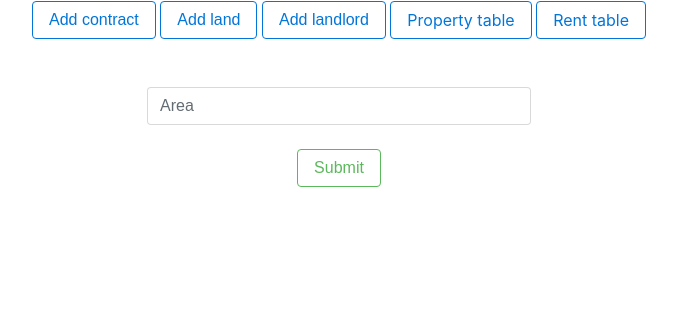
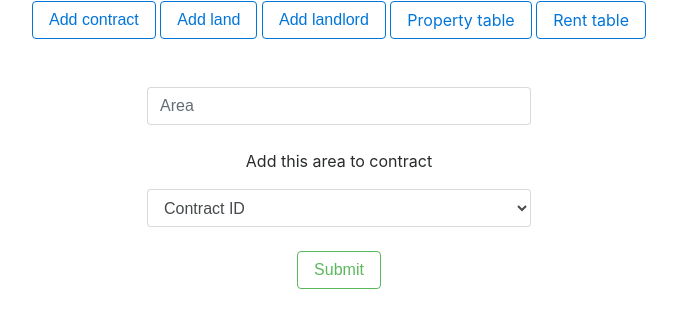
Before and after one commit to martog/techno_farm, a PHP site: page / in a window 1280 px wide, after a click on "Add land". Shown: the part 299-627 px from the top of the page, without its empty margins (301-978 px from the left). Run offline with PHP 8.4, Linux system fonts and the light colour scheme; data comes from the database, SQL or seed files in the repository; some libraries are stand-ins or nearby versions.

Commit message:
page refresh after submitting form done

```diff
--- a/index.php
+++ b/index.php
@@ -47,6 +47,19 @@
 			<div id = "land" style = "display: none;  width: 30%;">
 				<form method = "POST">
 					<input type = "number" class="form-control" step="0.01" name = "area" min = "0" placeholder = "Area"><br>
+					<p>Add this area to contract</p>
+					<select name="contracts_id"  class="form-control">
+					<option value="" disabled selected>Contract ID</option>
+					<?php
+						$sql = "SELECT id FROM contracts";
+						$result = $con->query($sql);
+						if ($result->num_rows > 0) {
+							while($row = $result->fetch_assoc()) {
+								echo "<option value='".$row["id"]."'>". $row["id"]."</option>";
+							}
+						}
+					?>
+					</select><br>
 					<input type="submit" class="btn btn-outline-success" name="land">
 				</form>
 			</div>
@@ -84,20 +97,22 @@
 			}else{
 				echo "<center>Error: " . $sql . "<br>" . $con->error."</center>";
 			}
+			echo "<meta http-equiv='refresh' content='0'>";
 		}else{
 			echo "<center><p>Please fill all fields !</center>";
 		}
+
 	}else if(isset($_POST['land'])){
-		if(!empty($_POST['area'])){
-
+		if(!empty($_POST['area']) && !empty($_POST['contracts_id'])){
+			$contracts_id = $_POST['contracts_id'];
 			$area = $_POST['area'];
-			$sql = "INSERT INTO lands (area) VALUES (".$area.")";
+			$sql = "INSERT INTO lands (area, contracts_id) VALUES (".$area.", ".$contracts_id.")";
 			if ($con->query($sql) === TRUE){
 				echo "<center>New record created successfully</center>";
 			}else{
 				echo "<center>Error: " . $sql . "<br>" . $con->error."</center>";
 			}
-
+			echo "<meta http-equiv='refresh' content='0'>";
 		}else{
 			echo "<center><p>Please fill all fields !</center>";
 		}
@@ -113,6 +128,7 @@
 			}else{
 				echo "<center>Error: " . $sql . "<br>" . $con->error."</center>";
 			}
+			echo "<meta http-equiv='refresh' content='0'>";
 		}else{
 			echo "<center><p>Please fill all fields !</center>";
 		}
```
